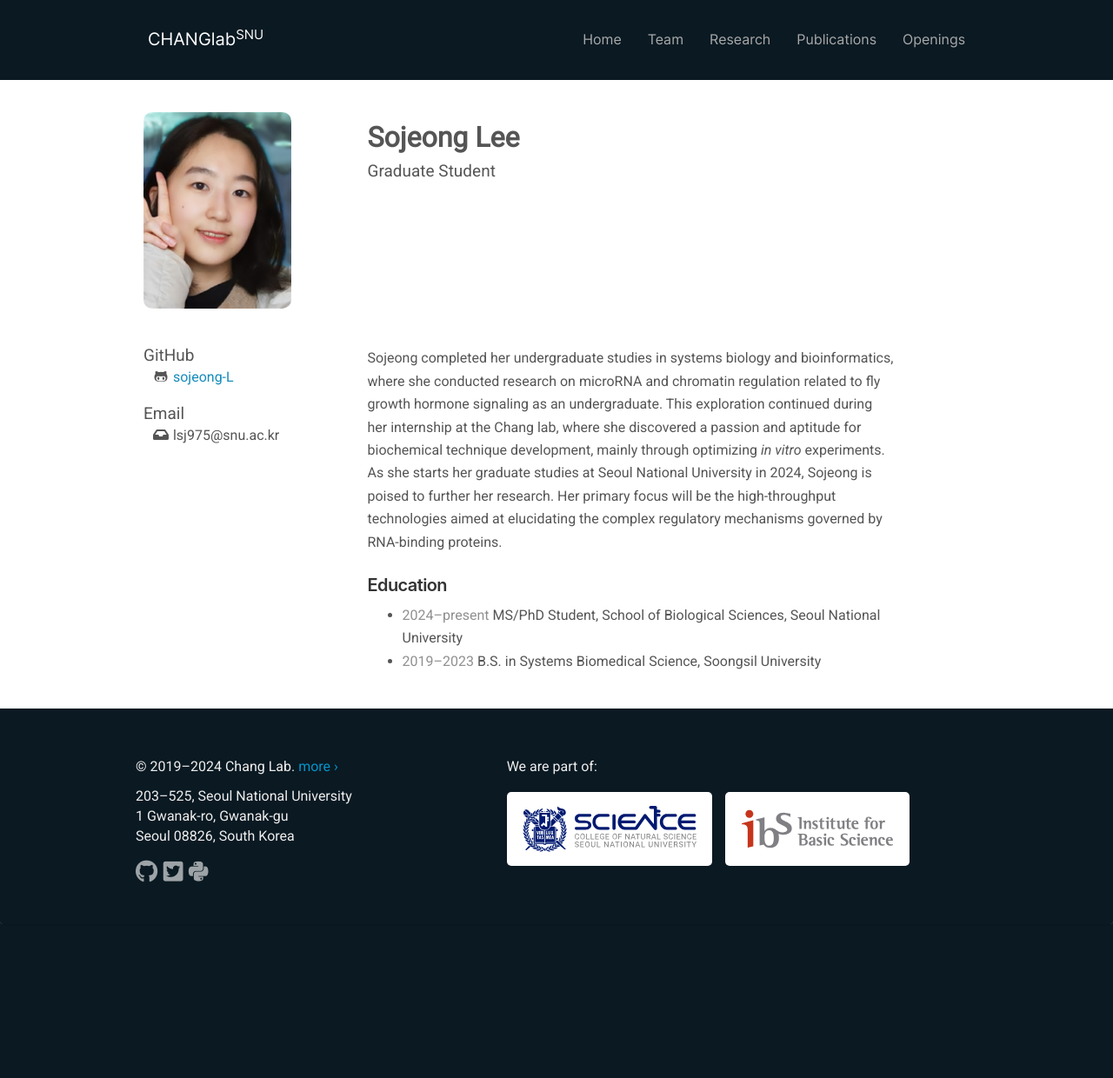
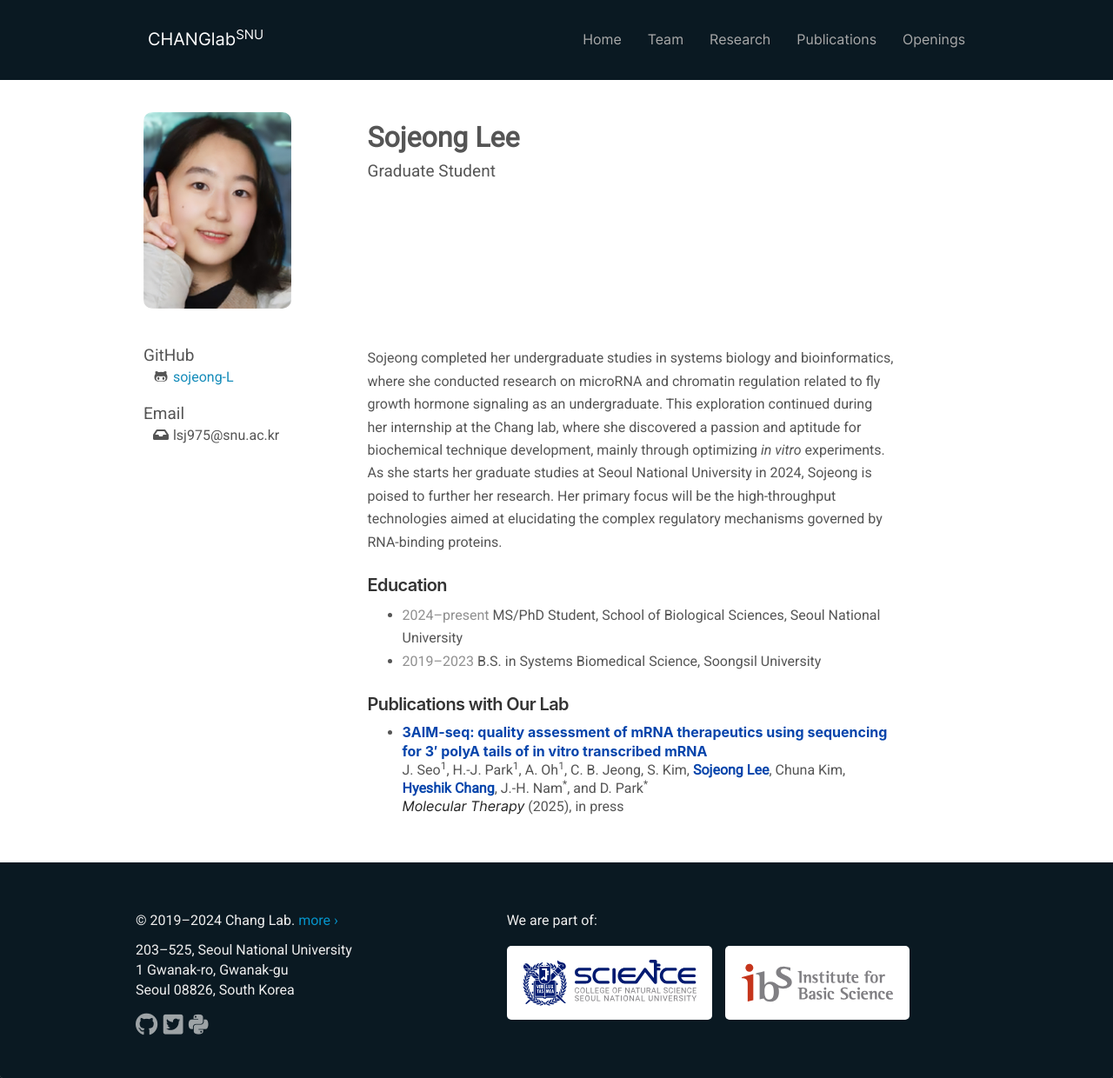
Before and after one commit to ChangLabSNU/ChangLabSNU.github.io, a Jekyll site: the page built from _pages/team/sojeong-lee.md, in a window 1280 px wide and 1240 px high. Shown: the whole window at 87% size. Built offline with Jekyll 4.4.1, drawn with Linux system fonts in a browser that asks for light colours; nearby versions of some CDN libraries; some web fonts are replaced.

Commit message:
Update publication list.

```diff
--- a/_data/publist.yml
+++ b/_data/publist.yml
@@ -1,3 +1,31 @@
+- authors:
+    - name: J. Seo
+      is_first: true
+    - name: H.-J. Park
+      is_first: true
+    - name: A. Oh
+      is_first: true
+    - name: C. B. Jeong
+    - name: S. Kim
+    - link: sojeong-lee
+    - name: Chuna Kim
+    - link: hyeshik-chang
+    - name: J.-H. Nam
+      is_corresponding: true
+    - name: D. Park
+      is_corresponding: true
+  title: "3AIM-seq: quality assessment of mRNA therapeutics using sequencing for 3′ polyA tails of in vitro transcribed mRNA"
+  journal: Molecular Therapy
+  vip: "in press"
+  pubdate:
+    year: 2025
+    month: Jun
+    mday: 28
+  doi: doi.org/10.1016/j.ymthe.2025.06.033
+  marked: 0
+  link:
+    url: "https://www.sciencedirect.com/science/article/pii/S1525001625004848"
+
 - authors:
     - name: J. H. Ahn
     - name: S. Lee
@@ -11,7 +39,7 @@
       is_corresponding: true
   title: "Another common genetic ataxia in South Korea: Spinocerebellar ataxia 36"
   journal: European Journal of Human Genetics
-  vip: "in press"
+  vip: "36"
   pubdate:
     year: 2025
     month: Feb
```
